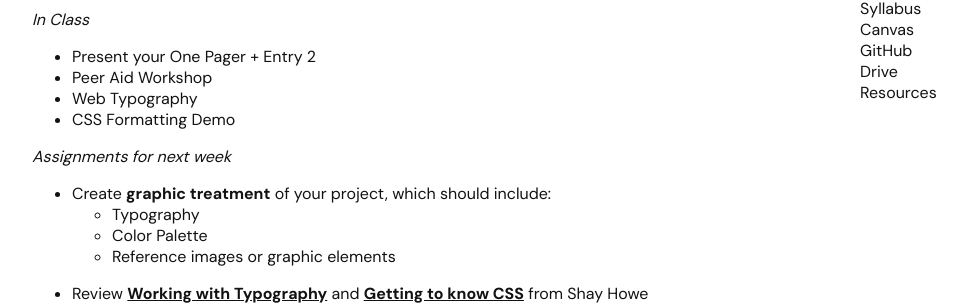
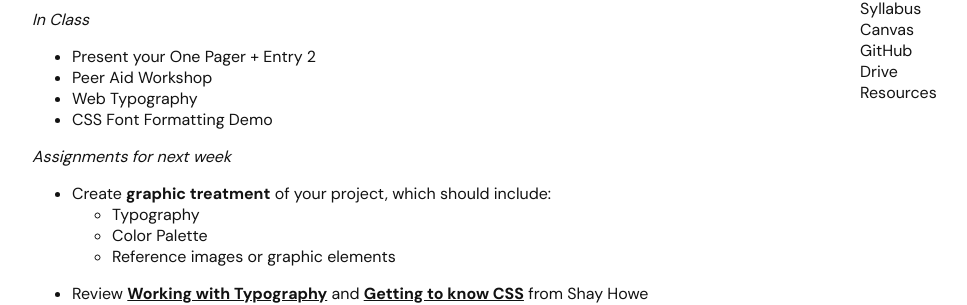
Before and after one commit to core1-interaction/core1-interaction.github.io, a Jekyll site: the page built from week4.md, in a window 1280 px wide. Shown: the part 158-463 px from the top of the page, without its empty margins (108-1075 px from the left). Built offline with Jekyll 4.4.1, drawn with Linux system fonts in a browser that asks for light colours.

Commit message:
Update week4.md

```diff
--- a/week4.md
+++ b/week4.md
@@ -12,7 +12,7 @@ title: Week 4
 + Present your One Pager + Entry 2
 + Peer Aid Workshop
 + Web Typography
-+ CSS Formatting Demo
++ CSS Font Formatting Demo
 
 
 *Assignments for next week*
```
